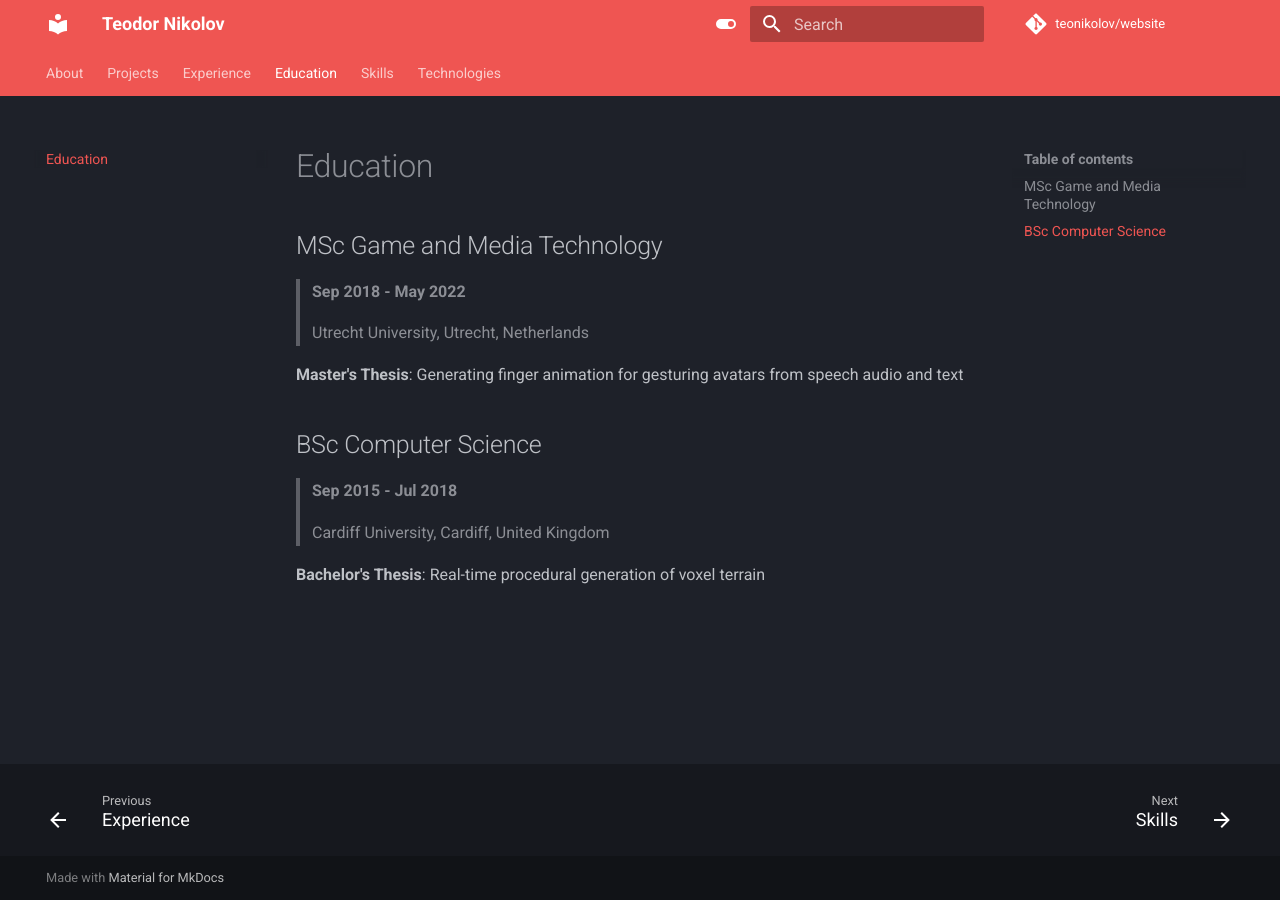
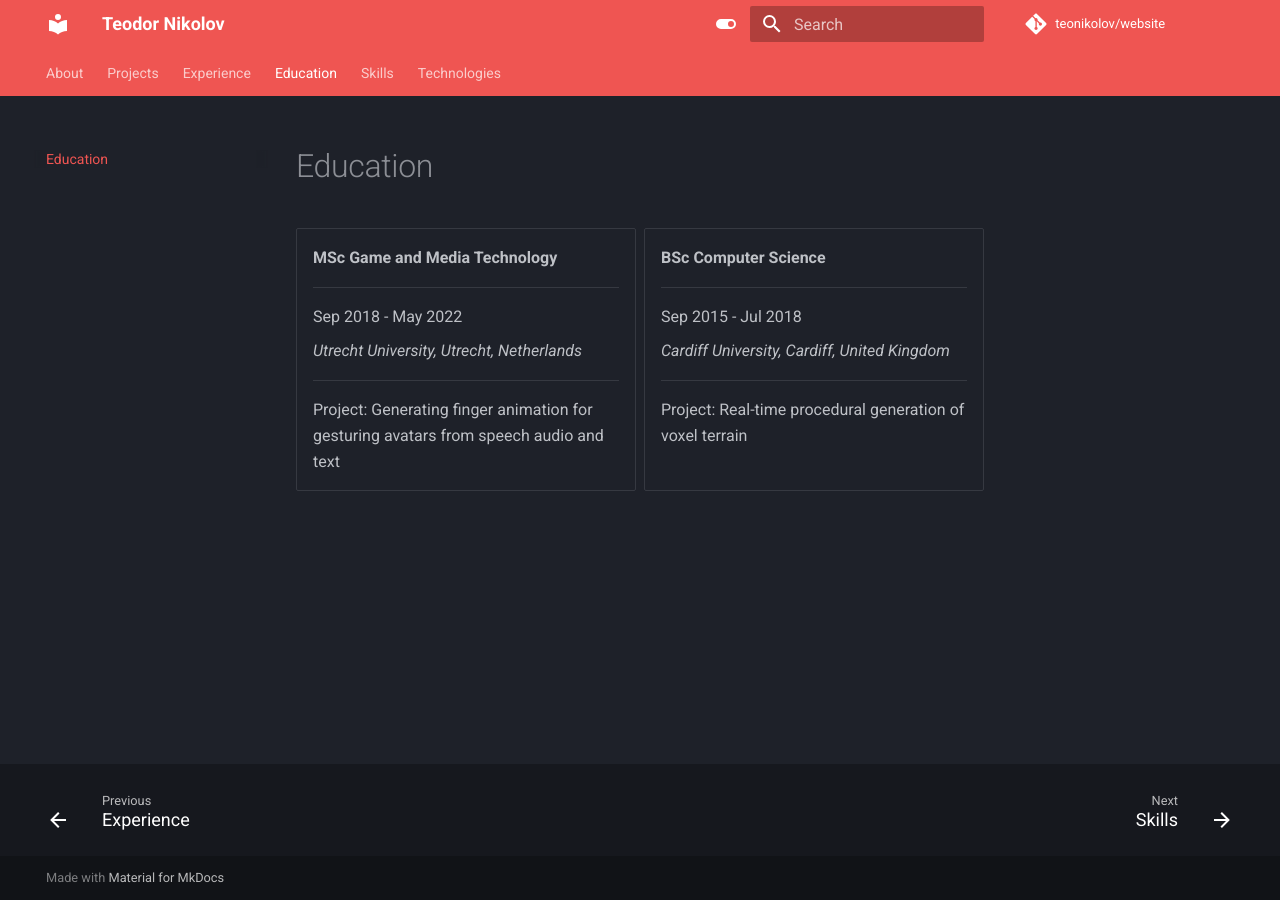
Before and after one commit to TeoNikolov/website, an MkDocs documentation site: the page built from docs/education.md, in a window 1280 px wide. Built offline with MkDocs 1.6.1 and Material for MkDocs 9.7.7, drawn with Linux system fonts in a browser that asks for light colours; comment, search, counter and statistics services are not loaded.

Commit message:
Update education.md

```diff
--- a/docs/education.md
+++ b/docs/education.md
@@ -1,17 +1,29 @@
 # Education
 
-## MSc Game and Media Technology
+<div class="grid cards" markdown>
 
-> **Sep 2018 - May 2022**
->
-> Utrecht University, Utrecht, Netherlands
+- **MSc Game and Media Technology**
 
-**Master's Thesis**: Generating finger animation for gesturing avatars from speech audio and text
+    ---
 
-## BSc Computer Science
+    Sep 2018 - May 2022
 
-> **Sep 2015 - Jul 2018**
->
-> Cardiff University, Cardiff, United Kingdom
+    *Utrecht University, Utrecht, Netherlands*
 
-**Bachelor's Thesis**: Real-time procedural generation of voxel terrain
+    ---
+
+    Project: Generating finger animation for gesturing avatars from speech audio and text
+
+- **BSc Computer Science**
+
+    ---
+
+    Sep 2015 - Jul 2018
+
+    *Cardiff University, Cardiff, United Kingdom*
+
+    ---
+
+    Project: Real-time procedural generation of voxel terrain
+
+</div>
```
